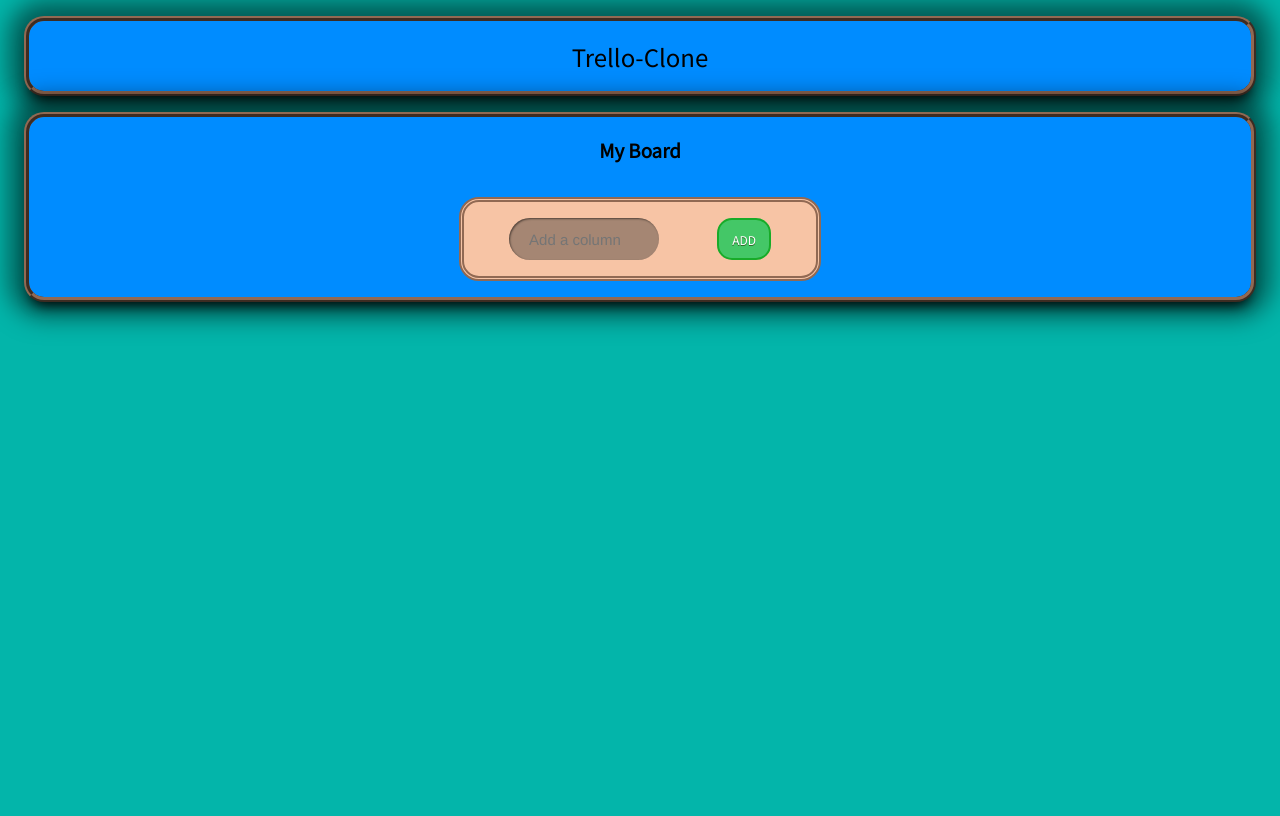
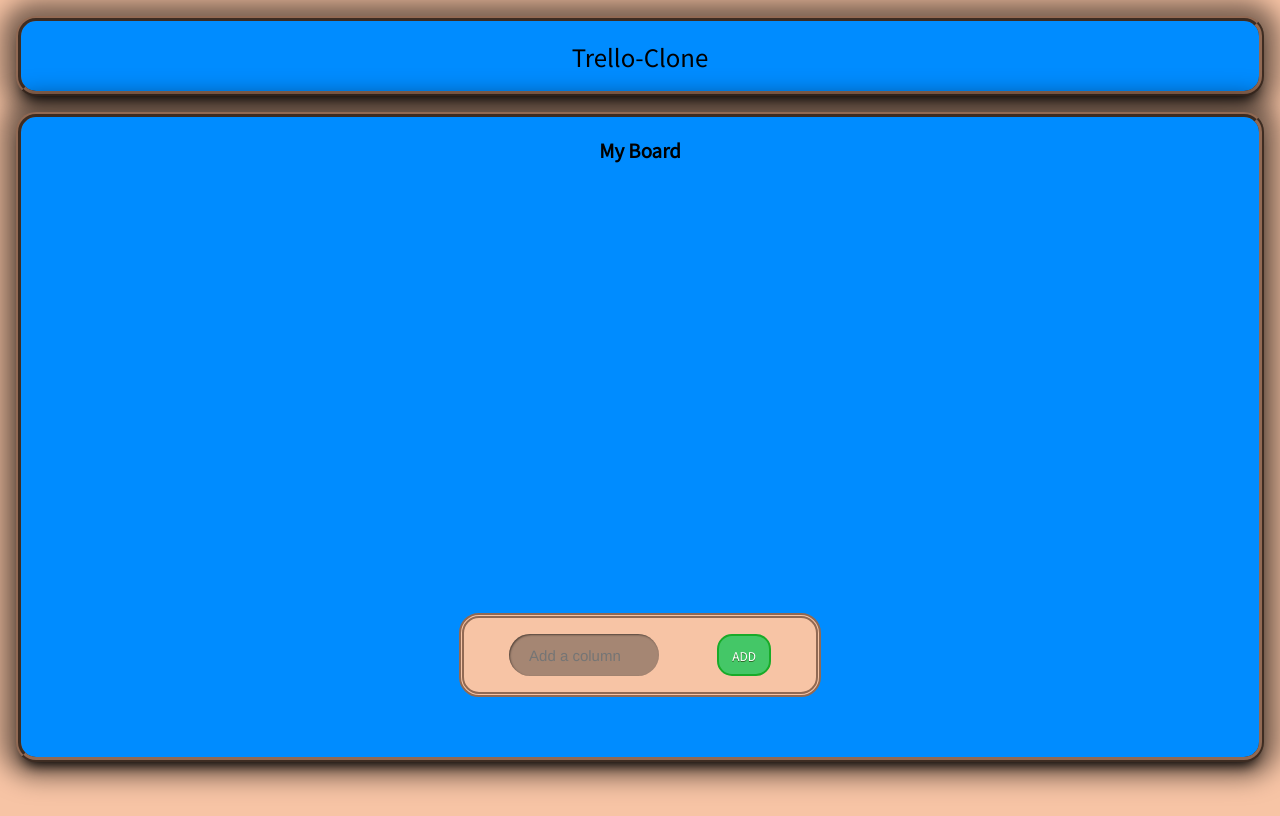
Before and after one commit to eenfeeneet/trello-clone, a website with bundled scripts: page index.html in a window 1280 px wide. Built offline with nearby package versions, Linux system fonts and the light colour scheme; data requests are answered from the project's data file.

Commit message:
updated main stylesheet

```diff
--- a/style.css
+++ b/style.css
@@ -1,9 +1,13 @@
 html {
   font-family: 'Noto Sans JP', sans-serif;
-  height: 100vh;
 }
 
 body {
-  background-color: #03b5aa;
+  background-color: #f7c4a5;
+  height: 100vh;
+
+  margin: 0;
+}
+.app {
   height: 100%;
 }
```
